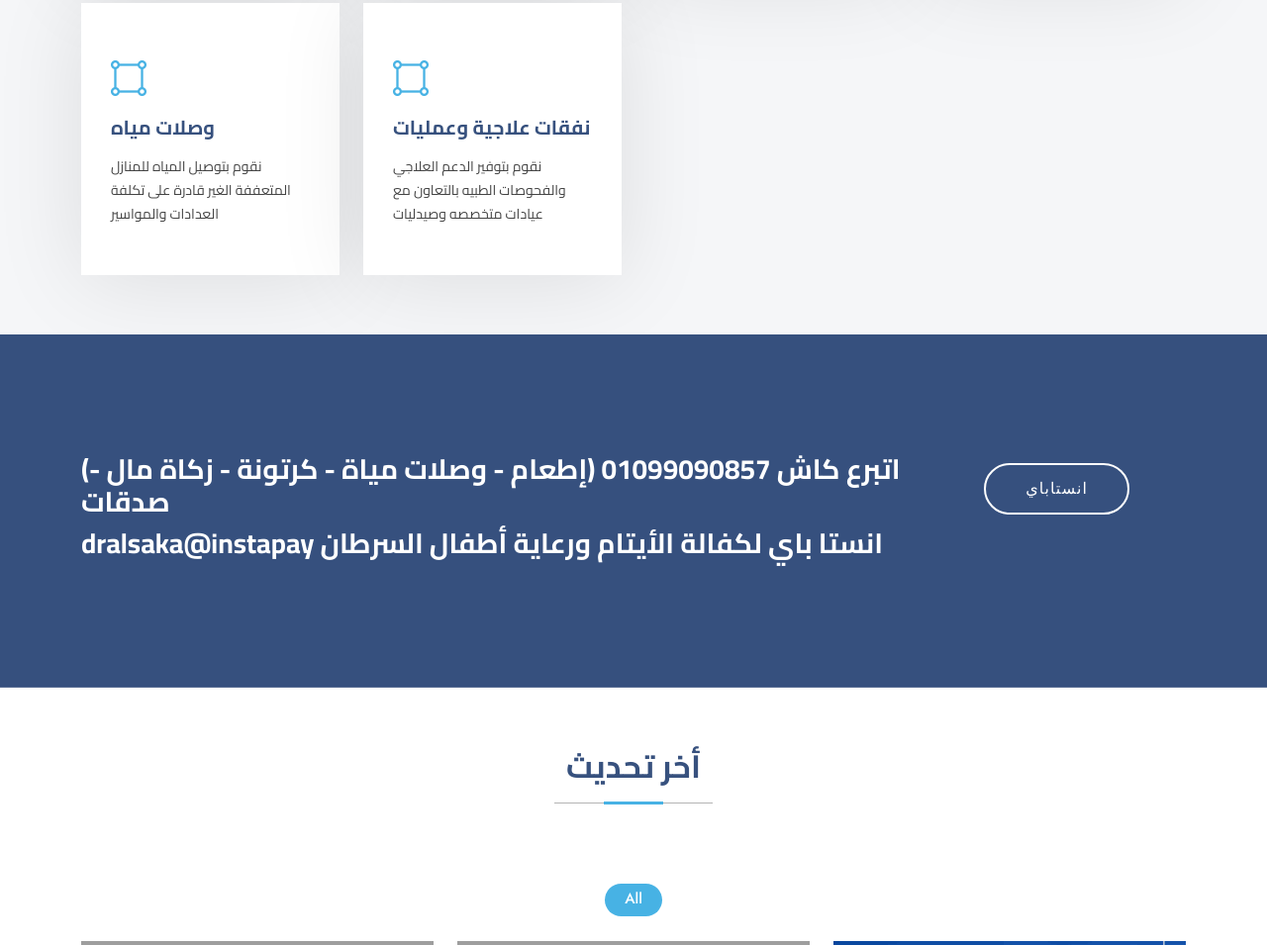
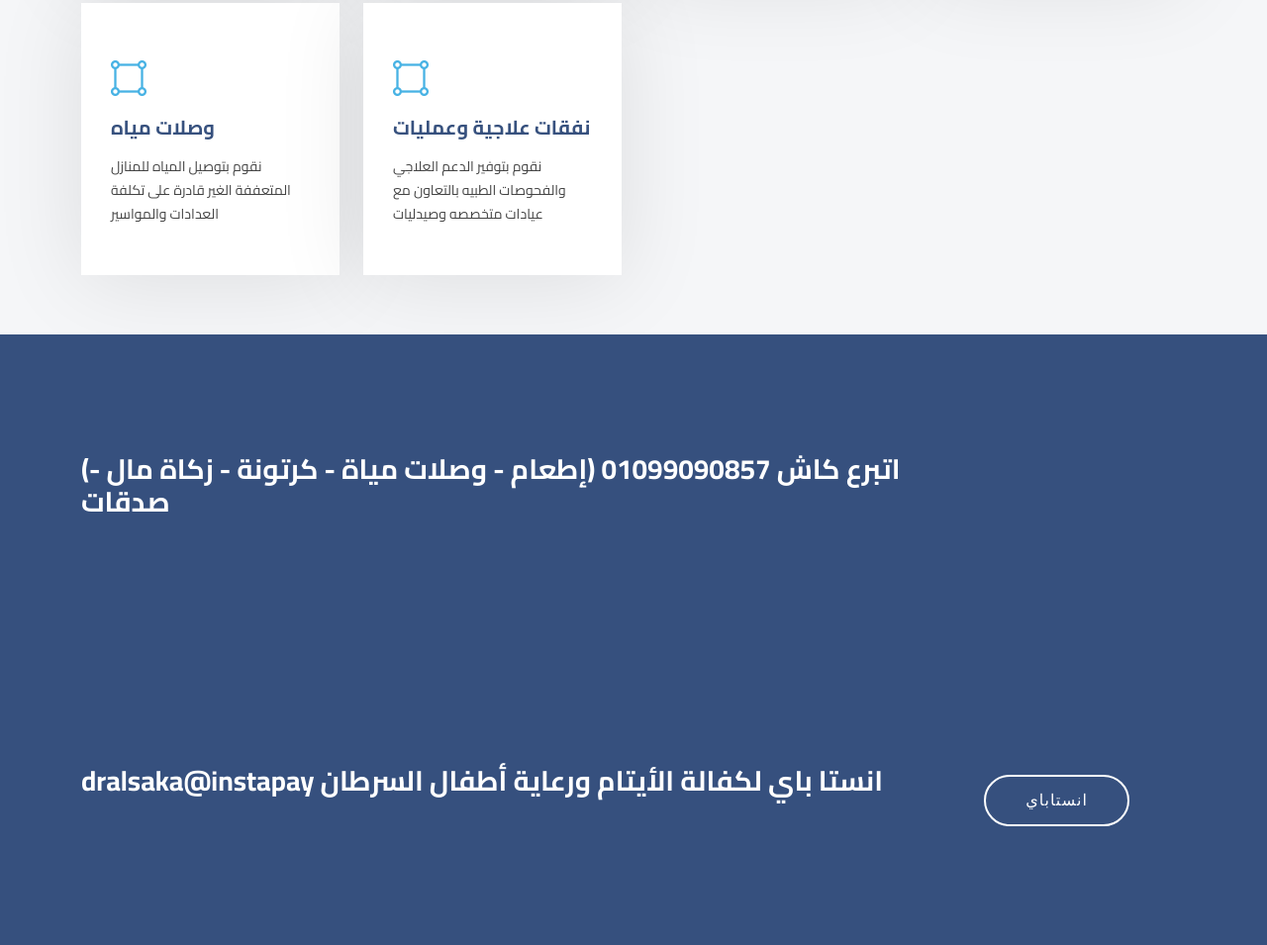
Before and after one commit to alhayaeg/home, a plain HTML site: page index.html in a window 1280 px wide. Shown: the part 1845-2800 px from the top of the page at 99% size. Drawn offline with Linux system fonts and the light colour scheme; grey boxes are pictures that could not be loaded.

Commit message:
Update index.html

```diff
--- a/index.html
+++ b/index.html
@@ -257,6 +257,22 @@
         <div class="row" >
           <div class="col-xl-9 text-center text-xl-start">
             <h3> (اتبرع كاش 01099090857 (إطعام - وصلات مياة - كرتونة - زكاة مال - صدقات</h3>
+          </div>
+        </div>
+
+      </div>
+
+    </section><!-- /Call To Action Section -->
+
+    <!-- Call To Action Section -->
+    <section id="call-to-action" class="call-to-action section dark-background">
+
+      <img src="assets/img/bg/bg-8.webp" alt="">
+
+      <div class="container">
+
+        <div class="row" >
+          <div class="col-xl-9 text-center text-xl-start">
             <h3> dralsaka@instapay انستا باي لكفالة الأيتام ورعاية أطفال السرطان</h3>
           </div>
           <div class="col-xl-3 cta-btn-container text-center">
```
